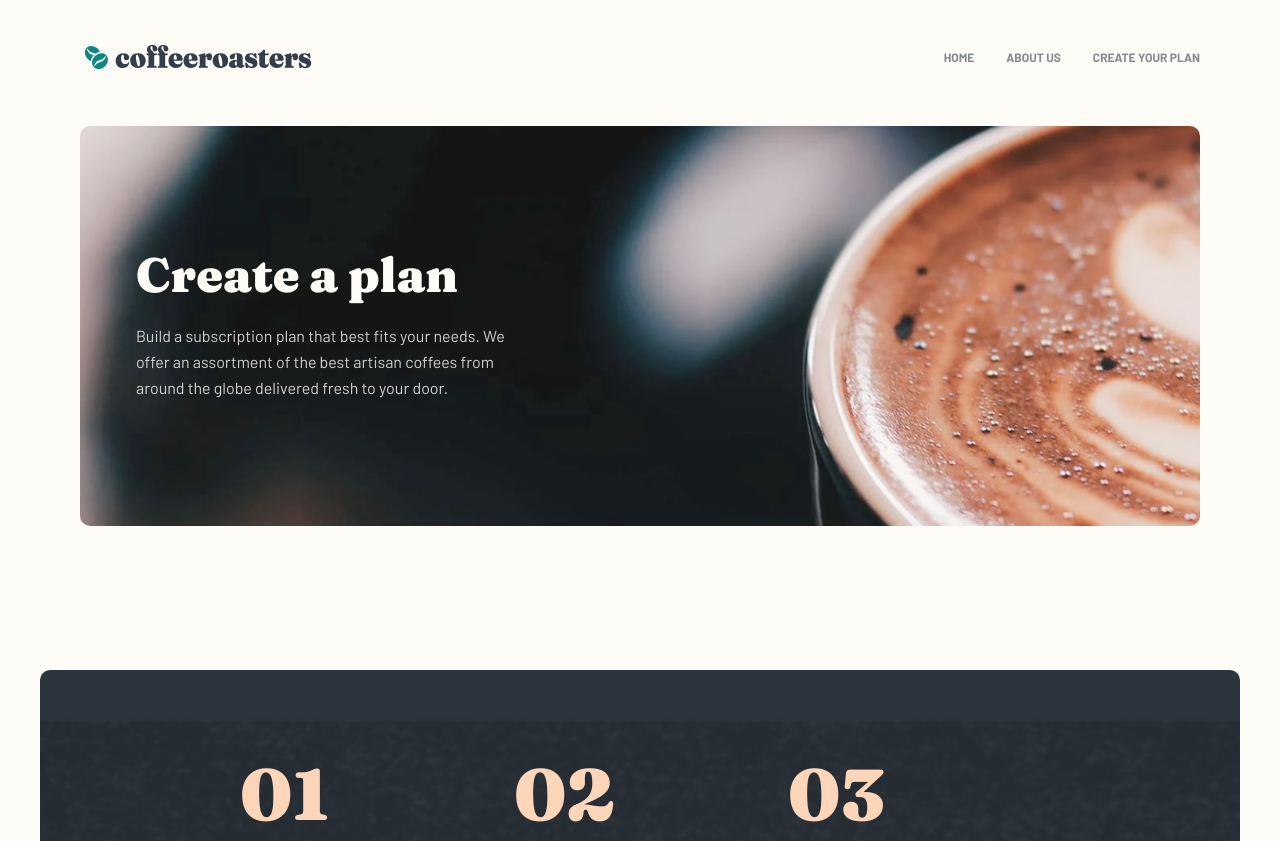
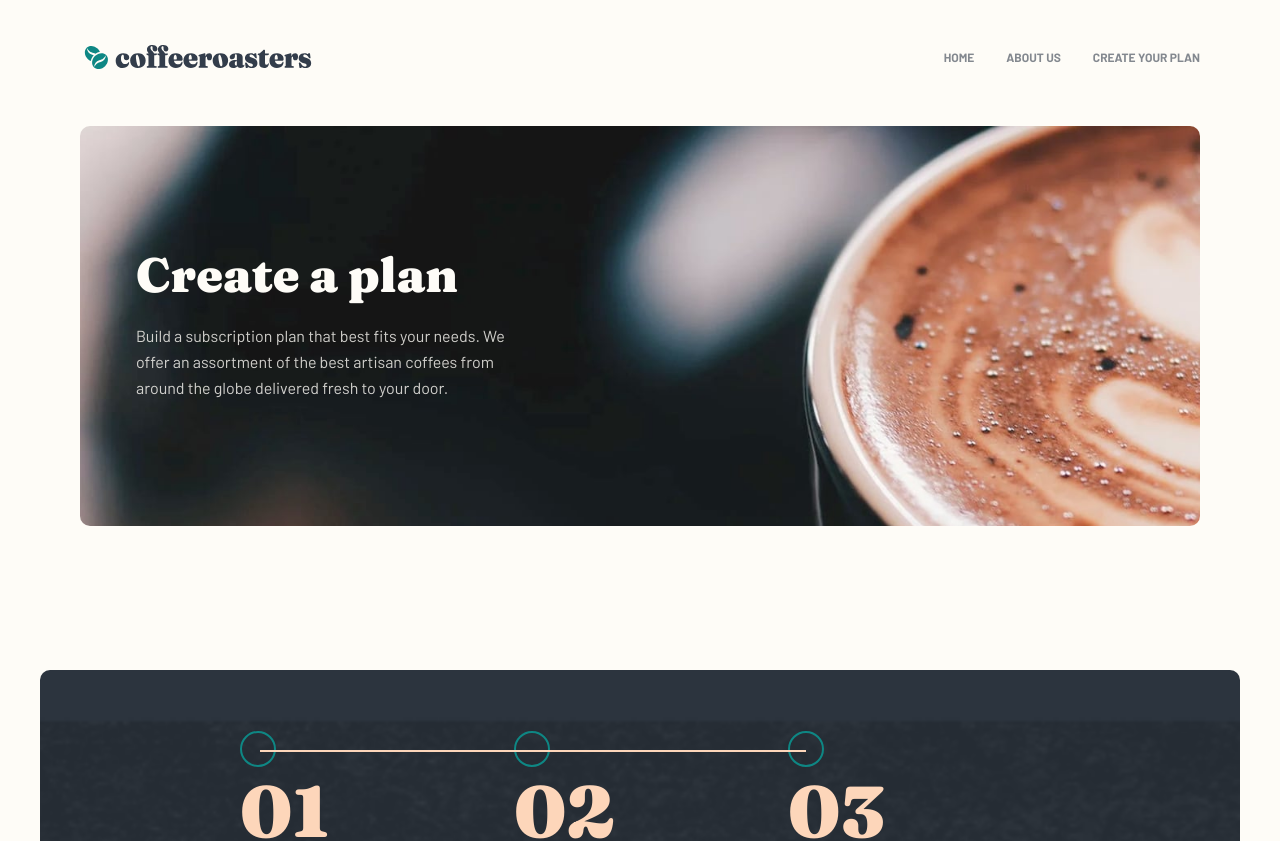
Before and after one commit to gcarter89/coffeeroasters, a React (Create React App) app: page /plan in a window 1280 px wide. Shown: the top 841 px of the page. Built offline with nearby package versions, Linux system fonts and the light colour scheme.

Commit message:
completed tablet layout for steps

```diff
--- a/src/components/plan/Plan.module.scss
+++ b/src/components/plan/Plan.module.scss
@@ -153,7 +153,13 @@
         border-radius: 6px;
         cursor: pointer;
     }
+
+    &__stepsContainerDivider {
+        display: none;
+    }
 }
+
+
 
 
 @media screen and (min-width:'732px') {
@@ -181,6 +187,7 @@
         }
 
         &__stepsContainer {
+            position: relative;
             flex-direction: row;
             max-width: 800px;
             align-items: unset;
@@ -198,6 +205,24 @@
                 margin-bottom: 40px;
             }
         }
+        &__stepsCardCircle {
+            height: 32px;
+            width: 32px;
+            margin-top: -19px;
+            border-radius: 50%;
+            border: 2px solid #0E8784;
+            background-color: transparent;
+        }
+
+        &__stepsContainerDivider {
+            position: absolute;
+            left: 60px;
+            width: 62%;
+            display: block;
+            height: 2px;
+            background-color: #FDD6BA;
+            border: none;
+        }
     }
 }
 
--- a/src/components/plan/Plan.tsx
+++ b/src/components/plan/Plan.tsx
@@ -13,12 +13,15 @@ export default function Plan() {
 
             <section className={styles.plan__steps}>
                 <div className={styles.plan__stepsContainer}>
+                    <hr className={styles.plan__stepsContainerDivider} />
                     <div className={styles.plan__stepsCard}>
+                        <div className={styles.plan__stepsCardCircle}></div>
                         <span>01</span>
                         <h2>Pick your coffee</h2>
                         <p>Select from our evolving range of artisan coffees. Our beans are ethically sourced and we pay fair prices for them. There are new coffees in all profiles every month for you to try out.</p>
                     </div>
                     <div className={styles.plan__stepsCard}>
+                        <div className={styles.plan__stepsCardCircle}></div>
                         <span>02</span>
                         <h2>Choose the frequency</h2>
                         <p>Customize your order frequency, quantity, even your roast style and grind type. Pause, skip or cancel your subscription with no commitment through our online portal.</p>
@@ -26,6 +29,7 @@ export default function Plan() {
 
                     </div>
                     <div className={styles.plan__stepsCard}>
+                        <div className={styles.plan__stepsCardCircle}></div>
                         <span>03</span>
                         <h2>Receive and enjoy!</h2>
                         <p>We ship your package within 48 hours, freshly roasted. Sit back and enjoy award-winning world-class coffees curated to provide a distinct tasting experience.</p>
```
